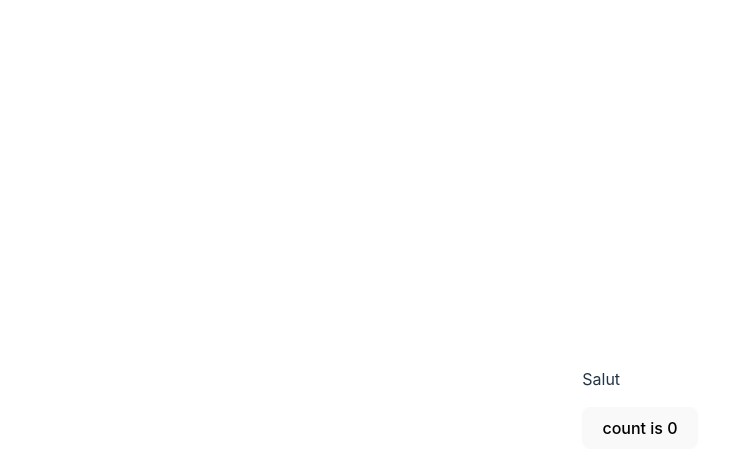
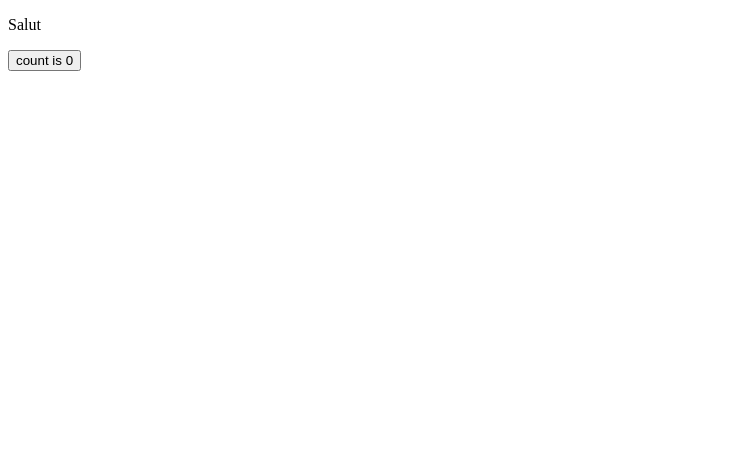
Before and after one commit to VinchC/big_solo_project, a React (Vite) app: page / in a window 1280 px wide. Shown: the top 472 px of the page, without its empty margins (0-732 px from the left). Built offline with nearby package versions, Linux system fonts and the light colour scheme.

Commit message:
folders and pages modified

```diff
--- a/counter.html
+++ b/counter.html
@@ -8,6 +8,6 @@
   </head>
   <body>
     <div id="counter"></div>
-    <script type="module" src="/src/counter.tsx"></script>
+    <script type="module" src="src/pages/counter.tsx"></script>
   </body>
 </html>
--- a/index.html
+++ b/index.html
@@ -8,6 +8,6 @@
   </head>
   <body>
     <div id="root"></div>
-    <script type="module" src="/src/main.tsx"></script>
+    <script type="module" src="src/pages/main.tsx"></script>
   </body>
 </html>
--- a/sayHello.html
+++ b/sayHello.html
@@ -8,6 +8,6 @@
   </head>
   <body>
     <div id="hello"></div>
-    <script type="module" src="/src/hello.tsx"></script>
+    <script type="module" src="src/pages/hello.tsx"></script>
   </body>
 </html>
--- a/src/index.css
+++ /dev/null
@@ -1,69 +0,0 @@
-:root {
-  font-family: Inter, system-ui, Avenir, Helvetica, Arial, sans-serif;
-  line-height: 1.5;
-  font-weight: 400;
-
-  color-scheme: light dark;
-  color: rgba(255, 255, 255, 0.87);
-  background-color: #242424;
-
-  font-synthesis: none;
-  text-rendering: optimizeLegibility;
-  -webkit-font-smoothing: antialiased;
-  -moz-osx-font-smoothing: grayscale;
-}
-
-a {
-  font-weight: 500;
-  color: #646cff;
-  text-decoration: inherit;
-}
-a:hover {
-  color: #535bf2;
-}
-
-body {
-  margin: 0;
-  display: flex;
-  justify-content: center;
-  align-items: center;
-  min-width: 320px;
-  min-height: 100vh;
-}
-
-h1 {
-  font-size: 3.2em;
-  line-height: 1.1;
-}
-
-button {
-  border-radius: 8px;
-  border: 1px solid transparent;
-  padding: 0.6em 1.2em;
-  font-size: 1em;
-  font-weight: 500;
-  font-family: inherit;
-  background-color: #1a1a1a;
-  cursor: pointer;
-  transition: border-color 0.25s;
-}
-button:hover {
-  border-color: #646cff;
-}
-button:focus,
-button:focus-visible {
-  outline: 4px auto -webkit-focus-ring-color;
-}
-
-@media (prefers-color-scheme: light) {
-  :root {
-    color: #213547;
-    background-color: #ffffff;
-  }
-  a:hover {
-    color: #747bff;
-  }
-  button {
-    background-color: #f9f9f9;
-  }
-}
--- a/src/counter.tsx
+++ b/src/pages/counter.tsx
@@ -1,8 +1,8 @@
 import React from "react";
 import ReactDOM from "react-dom/client";
-import Counter from "./components/Counter/CounterComponent.tsx";
+import Counter from "../components/Counter/CounterComponent.tsx";
 // import "./index.css";
-import "./Scss.jsx";
+import "../Scss.jsx";
 
 ReactDOM.createRoot(document.getElementById("counter")!).render(
   <React.StrictMode>
--- a/src/hello.tsx
+++ b/src/pages/hello.tsx
@@ -1,7 +1,6 @@
 import React from "react";
 import ReactDOM from "react-dom/client";
-import SayHello from "./components/Hello/SayHello.tsx";
-import "./index.css";
+import SayHello from "../components/Hello/SayHello.tsx";
 
 ReactDOM.createRoot(document.getElementById("hello")!).render(
   <React.StrictMode>
--- a/src/main.tsx
+++ b/src/pages/main.tsx
@@ -1,7 +1,6 @@
 import React from "react";
 import ReactDOM from "react-dom/client";
-import App from "./components/App/App.tsx";
-import "./index.css";
+import App from "../components/App/App.tsx";
 
 ReactDOM.createRoot(document.getElementById("root")!).render(
   <React.StrictMode>
```
